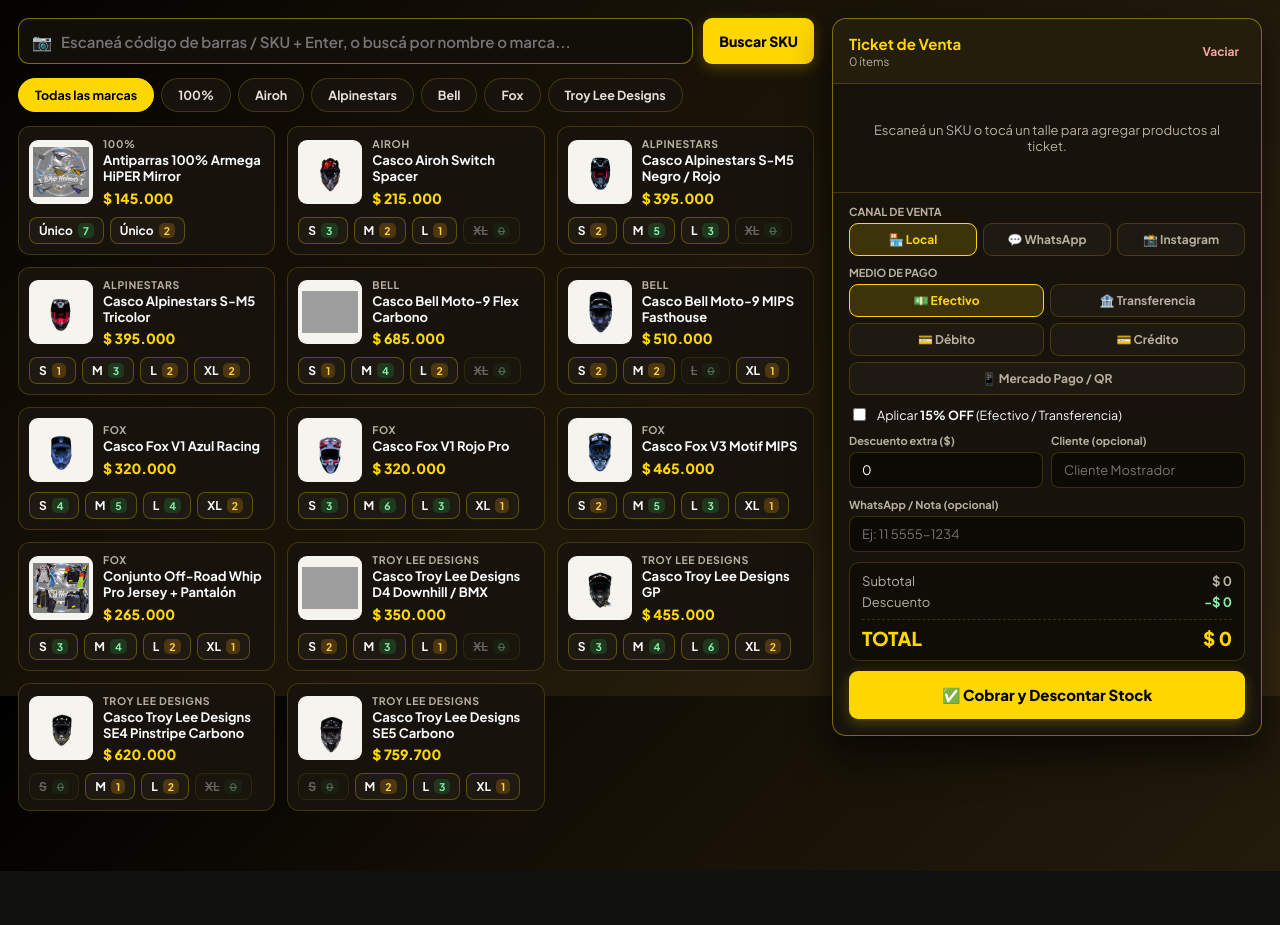
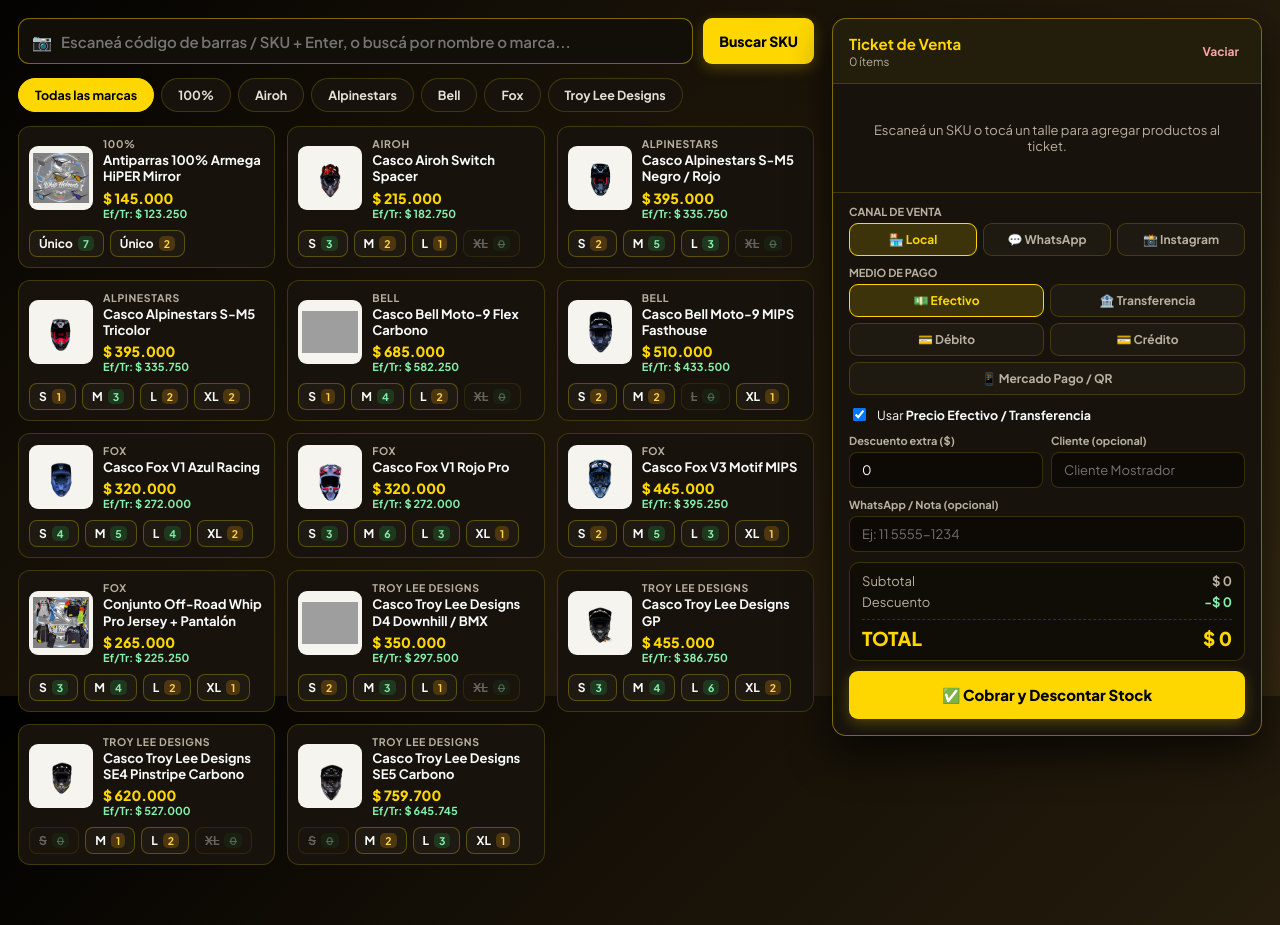
Before and after one commit to Abalito04/Whip-Store, a Flask app: page /pos in a window 1280 px wide. Shown: the part 104-1029 px from the top of the page. Before the commit the page ends 975 px from the top, so only its background shows below. Run offline with Flask 3, Linux system fonts and the light colour scheme; the visitor is signed in with stand-in values (Sample User, id 1); data comes from the database, SQL or seed files in the repository; data that the repository does not hold is empty; grey boxes are pictures that could not be loaded.

Commit message:
implementacion de dobnle precio

```diff
--- a/app.py
+++ b/app.py
@@ -43,13 +43,18 @@ db.init_app(app)
 def ensure_schema_updates():
     """Agrega columnas nuevas a tablas existentes sin perder datos (SQLite / PostgreSQL)."""
     inspector = inspect(db.engine)
-    if "orders" in inspector.get_table_names():
+    tables = inspector.get_table_names()
+    if "orders" in tables:
         existing_cols = {c["name"] for c in inspector.get_columns("orders")}
         if "channel" not in existing_cols:
             db.session.execute(text("ALTER TABLE orders ADD COLUMN channel VARCHAR(20) DEFAULT 'WEB'"))
         if "notes" not in existing_cols:
             db.session.execute(text("ALTER TABLE orders ADD COLUMN notes VARCHAR(255) DEFAULT ''"))
-        db.session.commit()
+    if "products" in tables:
+        prod_cols = {c["name"] for c in inspector.get_columns("products")}
+        if "cash_price" not in prod_cols:
+            db.session.execute(text("ALTER TABLE products ADD COLUMN cash_price INTEGER"))
+    db.session.commit()
 
 
 def record_stock_movement(variant, delta, movement_type, reason="", order_id=None):
@@ -285,9 +290,12 @@ def api_checkout():
             order_items_to_create.append((variant, qty))
 
         payment_method = data["payment_method"]
-        discount_amount = (
-            round(subtotal * (TRANSFER_DISCOUNT_PCT / 100)) if payment_method == "TRANSFERENCIA" else 0
-        )
+        if payment_method == "TRANSFERENCIA":
+            discount_amount = sum(
+                max(0, (v.product.price - v.product.transfer_price)) * q for v, q in order_items_to_create
+            )
+        else:
+            discount_amount = 0
         shipping_cost = 0 if subtotal >= FREE_SHIPPING_THRESHOLD else 11500
         total = max(0, subtotal - discount_amount + shipping_cost)
 
@@ -486,6 +494,9 @@ def api_admin_product(product_id):
             product.description = str(data["description"] or "").strip()
         if "price" in data:
             product.price = max(0, int(data["price"]))
+        if "cash_price" in data:
+            cp = data["cash_price"]
+            product.cash_price = int(cp) if cp and int(cp) > 0 else None
         if "compare_at_price" in data:
             cap = data["compare_at_price"]
             product.compare_at_price = int(cap) if cap and int(cap) > 0 else None
@@ -571,6 +582,8 @@ def api_admin_create_product():
     cat_slug = (data.get("category_slug") or "cascos").strip()
     cat = Category.query.filter_by(slug=cat_slug).first() or Category.query.first()
     price = max(1000, int(data.get("price") or 350000))
+    cp_raw = data.get("cash_price")
+    cash_price = int(cp_raw) if cp_raw and int(cp_raw) > 0 else None
     color = (data.get("color") or "Negro Mate").strip()
     stock_s = max(0, int(data.get("stock_s") or 0))
     stock_m = max(0, int(data.get("stock_m") or 0))
@@ -587,6 +600,7 @@ def api_admin_create_product():
         brand=brand,
         category=cat,
         price=price,
+        cash_price=cash_price,
         transfer_discount=15,
         is_active=True,
         is_featured=True,
@@ -804,7 +818,11 @@ def api_pos_create_sale():
 
         manual_discount = max(0, int(data.get("discount_amount") or 0))
         apply_transfer_discount = bool(data.get("apply_transfer_discount", False))
-        auto_discount = round(subtotal * (TRANSFER_DISCOUNT_PCT / 100)) if apply_transfer_discount else 0
+        auto_discount = (
+            sum(max(0, (v.product.price - v.product.transfer_price)) * q for v, q, _ in order_items_to_create)
+            if apply_transfer_discount
+            else 0
+        )
         discount_amount = min(subtotal, manual_discount + auto_discount)
         total = max(0, subtotal - discount_amount)
 
--- a/models.py
+++ b/models.py
@@ -25,6 +25,7 @@ class Product(db.Model):
     brand = db.Column(db.String(80), nullable=False)
     description = db.Column(db.Text, default="")
     price = db.Column(db.Integer, nullable=False)
+    cash_price = db.Column(db.Integer, nullable=True)  # Precio Efectivo / Transferencia
     compare_at_price = db.Column(db.Integer, nullable=True)
     transfer_discount = db.Column(db.Integer, default=15)
     is_active = db.Column(db.Boolean, default=True)
@@ -58,6 +59,8 @@ class Product(db.Model):
 
     @property
     def transfer_price(self):
+        if self.cash_price and self.cash_price > 0:
+            return self.cash_price
         return round(self.price * (1 - (self.transfer_discount or 15) / 100))
 
     def to_dict(self):
@@ -68,6 +71,7 @@ class Product(db.Model):
             "brand": self.brand,
             "description": self.description,
             "price": self.price,
+            "cash_price": self.cash_price,
             "compare_at_price": self.compare_at_price,
             "transfer_discount": self.transfer_discount,
             "transfer_price": self.transfer_price,
--- a/static/js/pos.js
+++ b/static/js/pos.js
@@ -155,6 +155,7 @@
               <div class="pos-card-brand">${p.brand}</div>
               <div class="pos-card-name">${p.name}</div>
               <div class="pos-card-price">${fmt(p.price)}</div>
+              <div style="font-size:11px; color:#86efac; font-weight:700;">Ef/Tr: ${fmt(p.transfer_price)}</div>
             </div>
           </div>
           <div class="pos-variants">${variantsHtml}</div>
@@ -195,6 +196,7 @@
         color: variant.color,
         sku: variant.sku,
         price: product.price,
+        transfer_price: product.transfer_price,
         stock: variant.stock,
         quantity: 1,
       });
@@ -264,10 +266,12 @@
     }
 
     const subtotal = state.cart.reduce((acc, i) => acc + i.price * i.quantity, 0);
-    const apply15 = Boolean(document.getElementById("posApplyTransferDiscount")?.checked);
+    const applyCashPrice = Boolean(document.getElementById("posApplyTransferDiscount")?.checked);
     const manualDesc = Math.max(0, parseInt(document.getElementById("posManualDiscount")?.value || "0", 10) || 0);
-    const auto15 = apply15 ? Math.round(subtotal * 0.15) : 0;
-    const discount = Math.min(subtotal, auto15 + manualDesc);
+    const autoCashDisc = applyCashPrice
+      ? state.cart.reduce((acc, i) => acc + Math.max(0, i.price - (i.transfer_price ?? i.price)) * i.quantity, 0)
+      : 0;
+    const discount = Math.min(subtotal, autoCashDisc + manualDesc);
     const total = Math.max(0, subtotal - discount);
 
     document.getElementById("posSubtotal").textContent = fmt(subtotal);
@@ -669,9 +673,16 @@
                 </div>
               </td>
               <td>
-                <div style="display:flex; align-items:center; gap:6px;">
-                  <input type="number" id="price-in-${p.id}" value="${p.price}" style="width:105px; height:32px; padding:0 8px; border-radius:7px; border:1px solid var(--border); background:#120e08; color:#ffd700; font-weight:700; font-size:12.5px;">
-                  <button type="button" class="btn btn-outline" style="height:32px; padding:0 8px; font-size:11px;" onclick="window.WhipPOS.savePrice(${p.id})">Guardar</button>
+                <div style="display:flex; flex-direction:column; gap:5px;">
+                  <div style="display:flex; align-items:center; gap:5px;">
+                    <span style="font-size:10.5px; color:var(--muted); min-width:38px;">Lista:</span>
+                    <input type="number" id="price-in-${p.id}" value="${p.price}" style="width:98px; height:28px; padding:0 7px; border-radius:6px; border:1px solid var(--border); background:#120e08; color:#ffd700; font-weight:700; font-size:12px;">
+                  </div>
+                  <div style="display:flex; align-items:center; gap:5px;">
+                    <span style="font-size:10.5px; color:#86efac; min-width:38px;">Ef/Tr:</span>
+                    <input type="number" id="cash-in-${p.id}" value="${p.cash_price || p.transfer_price}" style="width:98px; height:28px; padding:0 7px; border-radius:6px; border:1px solid rgba(34,197,94,0.35); background:#120e08; color:#86efac; font-weight:700; font-size:12px;">
+                    <button type="button" class="btn btn-outline" style="height:28px; padding:0 8px; font-size:11px;" onclick="window.WhipPOS.savePrice(${p.id})">Guardar</button>
+                  </div>
                 </div>
               </td>
               <td>${variantsHtml}</td>
@@ -728,18 +739,19 @@
 
   async function savePrice(productId) {
     const val = parseInt(document.getElementById(`price-in-${productId}`)?.value || "0", 10);
-    if (val <= 0) return toast("Precio inválido", true);
+    const cashVal = parseInt(document.getElementById(`cash-in-${productId}`)?.value || "0", 10) || null;
+    if (val <= 0) return toast("Precio lista inválido", true);
     const res = await fetch(`/api/admin/product/${productId}`, {
       method: "PATCH",
       headers: { "Content-Type": "application/json" },
-      body: JSON.stringify({ price: val }),
+      body: JSON.stringify({ price: val, cash_price: cashVal }),
     });
     const data = await res.json();
     if (data.ok) {
-      toast("Precio actualizado en Local y Web");
+      toast("Precios actualizados en Local y Web");
       await loadState();
     } else {
-      toast(data.error || "Error actualizando precio", true);
+      toast(data.error || "Error actualizando precios", true);
     }
   }
 
@@ -812,8 +824,8 @@
     document.getElementById("epBrand").value = p.brand || "";
     document.getElementById("epCategory").value = p.category_slug || "cascos";
     document.getElementById("epPrice").value = p.price || 0;
+    document.getElementById("epCashPrice").value = p.cash_price || p.transfer_price || "";
     document.getElementById("epComparePrice").value = p.compare_at_price || "";
-    document.getElementById("epTransferDiscount").value = p.transfer_discount ?? 15;
     document.getElementById("epIsActive").checked = Boolean(p.is_active);
     document.getElementById("epIsFeatured").checked = Boolean(p.is_featured);
     document.getElementById("epDescription").value = p.description || "";
@@ -885,8 +897,8 @@
       brand: document.getElementById("epBrand").value.trim(),
       category_slug: document.getElementById("epCategory").value,
       price: parseInt(document.getElementById("epPrice").value || "0", 10) || 0,
+      cash_price: parseInt(document.getElementById("epCashPrice").value || "0", 10) || null,
       compare_at_price: parseInt(document.getElementById("epComparePrice").value || "0", 10) || null,
-      transfer_discount: parseInt(document.getElementById("epTransferDiscount").value || "15", 10) || 0,
       is_active: document.getElementById("epIsActive").checked,
       is_featured: document.getElementById("epIsFeatured").checked,
       description: document.getElementById("epDescription").value.trim(),
@@ -923,6 +935,7 @@
       brand: document.getElementById("pnpBrand").value.trim(),
       category_slug: document.getElementById("pnpCategory").value,
       price: parseInt(document.getElementById("pnpPrice").value || "0", 10),
+      cash_price: parseInt(document.getElementById("pnpCashPrice").value || "0", 10) || null,
       color: document.getElementById("pnpColor").value.trim(),
       stock_s: parseInt(document.getElementById("pnpStockS").value || "0", 10),
       stock_m: parseInt(document.getElementById("pnpStockM").value || "0", 10),
@@ -1071,7 +1084,7 @@
       document.querySelectorAll("#posPaymentGroup .pos-choice-btn").forEach((b) => b.classList.remove("active"));
       btn.classList.add("active");
       const chk = document.getElementById("posApplyTransferDiscount");
-      if (chk) chk.checked = pm === "TRANSFERENCIA";
+      if (chk) chk.checked = pm === "EFECTIVO" || pm === "TRANSFERENCIA";
       renderCart();
     },
     addVariant,
--- a/templates/pos.html
+++ b/templates/pos.html
@@ -130,8 +130,8 @@
             </div>
 
             <label style="display:flex; align-items:center; gap:8px; font-size:12.5px; color:var(--ink); cursor:pointer;">
-              <input type="checkbox" id="posApplyTransferDiscount" onchange="window.WhipPOS.renderCart()">
-              <span>Aplicar <strong>15% OFF</strong> (Efectivo / Transferencia)</span>
+              <input type="checkbox" id="posApplyTransferDiscount" checked onchange="window.WhipPOS.renderCart()">
+              <span>Usar <strong>Precio Efectivo / Transferencia</strong></span>
             </label>
 
             <div class="form-grid" style="gap:8px;">
@@ -181,7 +181,7 @@
         <div style="overflow-x:auto;">
           <table class="data-table">
             <thead>
-              <tr><th>Producto</th><th>Precio (ARS)</th><th>Stock por Talle (en vivo con la web)</th><th>Visible en Web</th><th style="text-align:right;">Acciones</th></tr>
+              <tr><th>Producto</th><th>Precios (Lista / Efec-Transf)</th><th>Stock por Talle (en vivo con la web)</th><th>Visible en Web</th><th style="text-align:right;">Acciones</th></tr>
             </thead>
             <tbody id="posStockProductsBody"></tbody>
           </table>
@@ -390,9 +390,10 @@
           </div>
         </div>
         <div class="form-grid">
-          <div class="field"><label>Precio (ARS)</label><input type="number" id="pnpPrice" value="350000" required></div>
-          <div class="field"><label>Color</label><input type="text" id="pnpColor" value="Negro Mate"></div>
+          <div class="field"><label>Precio Lista / Tarjetas (ARS) *</label><input type="number" id="pnpPrice" value="350000" required></div>
+          <div class="field"><label>Precio Efectivo / Transf. (ARS)</label><input type="number" id="pnpCashPrice" placeholder="Auto -15% si vacío"></div>
         </div>
+        <div class="field"><label>Color</label><input type="text" id="pnpColor" value="Negro Mate"></div>
         <div style="display:grid; grid-template-columns:repeat(4,1fr); gap:8px;">
           <div class="field"><label>Stock S</label><input type="number" id="pnpStockS" value="1" min="0"></div>
           <div class="field"><label>Stock M</label><input type="number" id="pnpStockM" value="3" min="0"></div>
@@ -433,9 +434,9 @@
           </div>
         </div>
         <div style="display:grid; grid-template-columns:repeat(3,1fr); gap:10px;">
-          <div class="field"><label>Precio (ARS) *</label><input type="number" id="epPrice" min="0" required></div>
-          <div class="field"><label>Precio tachado (opcional)</label><input type="number" id="epComparePrice" min="0" placeholder="Sin oferta"></div>
-          <div class="field"><label>Desc. Transf. (%)</label><input type="number" id="epTransferDiscount" min="0" max="90" value="15"></div>
+          <div class="field"><label>Precio Lista / Tarjetas *</label><input type="number" id="epPrice" min="0" required></div>
+          <div class="field"><label>Precio Efectivo / Transf.</label><input type="number" id="epCashPrice" min="0" placeholder="Auto -15% si vacío"></div>
+          <div class="field"><label>Precio tachado (oferta)</label><input type="number" id="epComparePrice" min="0" placeholder="Sin oferta"></div>
         </div>
         <div style="display:flex; gap:18px; flex-wrap:wrap; font-size:13px;">
           <label style="display:flex; align-items:center; gap:6px; cursor:pointer;">
@@ -534,6 +535,6 @@
   <div id="posToast" class="pos-toast"></div>
 {% endif %}
 
-<script src="{{ url_for('static', filename='js/pos.js') }}?v=4"></script>
+<script src="{{ url_for('static', filename='js/pos.js') }}?v=5"></script>
 </body>
 </html>
```
